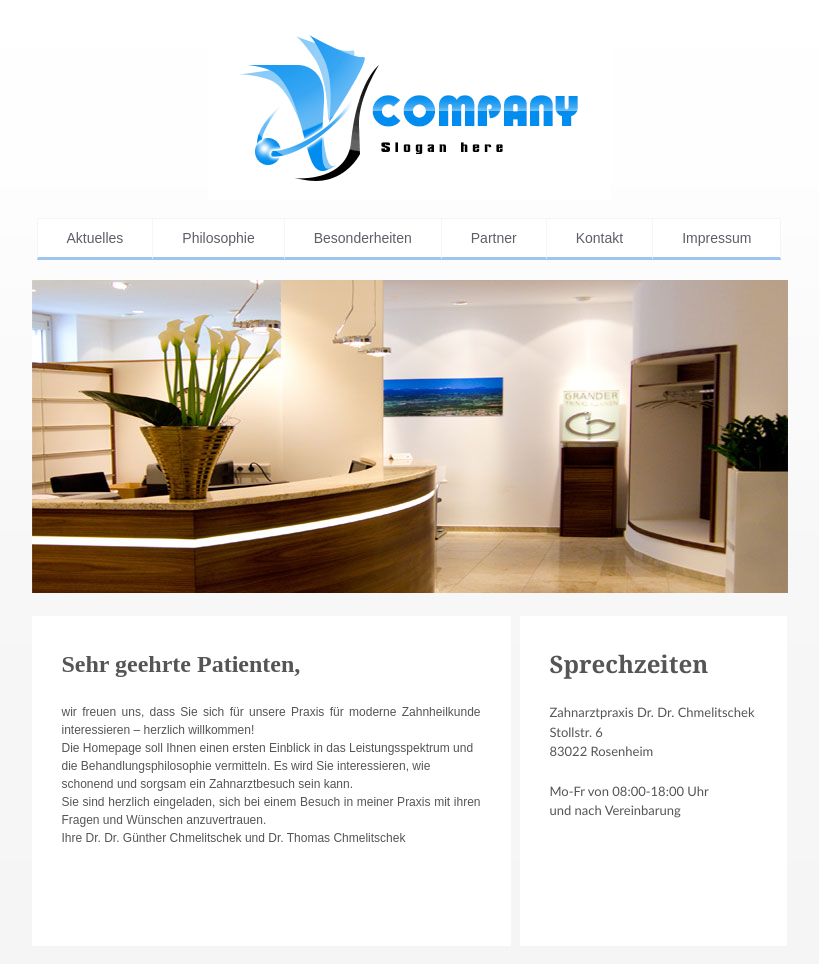
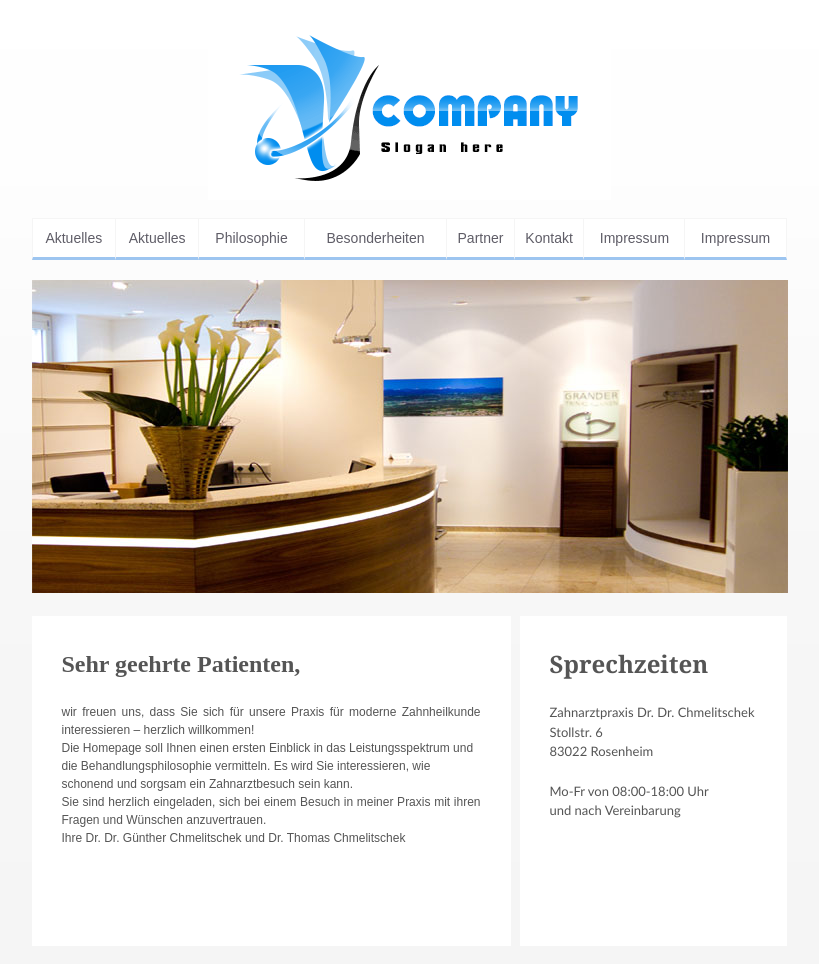
Before and after one commit to JakhongirMusayev/project_first, a plain HTML site: page index.html in a window 1280 px wide. Shown: the top 964 px of the page, without its empty margins (231-1050 px from the left). Drawn offline with Linux system fonts and the light colour scheme.

Commit message:
Tayyor-14.11.2020

```diff
--- a/index.html
+++ b/index.html
@@ -19,10 +19,12 @@
       <nav>
         <ul>
           <li><a href="#">Aktuelles</a></li>
+          <li><a href="#">Aktuelles</a></li>
           <li><a href="#">Philosophie</a></li>
           <li><a href="#">Besonderheiten</a></li>
           <li><a href="#">Partner</a></li>
           <li><a href="#">Kontakt</a></li>
+          <li><a href="#">Impressum</a></li>
           <li><a href="#">Impressum</a></li>
         </ul>
       </nav>
--- a/style.css
+++ b/style.css
@@ -12,10 +12,12 @@ body {
   width: 755px;
   margin: 0 auto;
 }
+
 header {
   margin-bottom: 20px;
   overflow: hidden;
 }
+
 header .logo {
   text-align: center;
   padding: 25px 0 15px 0;
@@ -23,25 +25,33 @@ header .logo {
 
 nav ul {
   list-style: none;
-  margin-left: 5px;
+  display: table;
+  overflow: auto;
+  width: 100%;
 }
+
 nav ul li {
-  float: left;
+  /* float: left; display: table; qo'shilgach float kerakmas */
+  display: table-cell;
 }
+
 nav ul li a {
   text-decoration: none;
-  display: inline-block;
-  padding: 11px 29px;
+  display: block;
+  padding: 11px 0;
   background-color: #fff;
   color: #5f5d67;
   border: 1px solid #f5f5f5;
   border-left: none;
   border-bottom: 3px solid #9dc5f0;
+  text-align: center;
 }
+
 nav ul li a:hover {
   color: #4d4aec;
   border-bottom: 3px solid #000;
 }
+
 nav ul li:first-child a {
   border-left: 1px solid #f5f5f5;
 }
@@ -49,17 +59,21 @@ nav ul li:first-child a {
 main {
   margin-bottom: 20px;
 }
+
 main .slider {
   margin-bottom: 20px;
 }
+
 main .articles {
   overflow: hidden;
 }
+
 main .articles article {
   height: 270px;
   background-color: #fff;
   line-height: 1.5;
 }
+
 main .articles .articles-first-left {
   width: calc(479px - 60px);
   float: left;
@@ -67,35 +81,44 @@ main .articles .articles-first-left {
   text-align: justify;
   margin-bottom: 15px;
 }
+
 main .articles .articles-first-left h2 {
   font-family: 'Times New Roman';
 }
+
 main .articles .articles-second-right {
   width: calc(267px - 60px);
   float: right;
   padding: 30px;
 }
+
 main .articles .articles-second-right h2 {
   font-family: Georgia, 'Times New Roman', Times, serif;
 }
+
 main .articles article h2 {
   margin-bottom: 21px;
   font-size: 24px;
   color: #555555;
 }
+
 main .articles article p {
   color: #555555;
 }
+
 main .articles .articles-first-left p {
   font-size: 12px;
 }
+
 main .articles .articles-second-right div {
   margin-bottom: 20px;
 }
+
 main .articles .articles-second-right p {
-    font-size: 13px;
-    font-family: 'Trebuchet MS', 'Lucida Sans Unicode', 'Lucida Grande', 'Lucida Sans', Arial, sans-serif;
+  font-size: 13px;
+  font-family: 'Trebuchet MS', 'Lucida Sans Unicode', 'Lucida Grande', 'Lucida Sans', Arial, sans-serif;
 }
+
 main .articles article p:nth-of-type(2) {
   text-align: left;
 }
@@ -103,6 +126,7 @@ main .articles article p:nth-of-type(2) {
 footer {
   margin-bottom: 30px;
 }
+
 footer p {
   font-size: 12px;
   color: #5f5d67;
```
Also changed, not shown: 1 other file.
